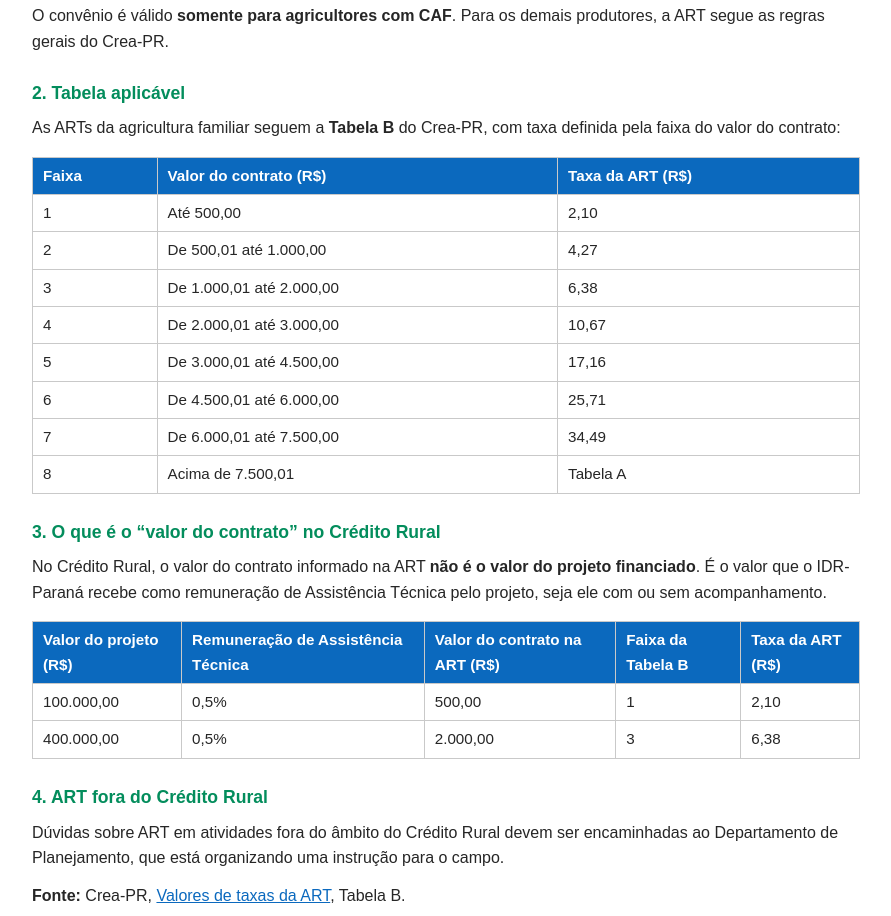
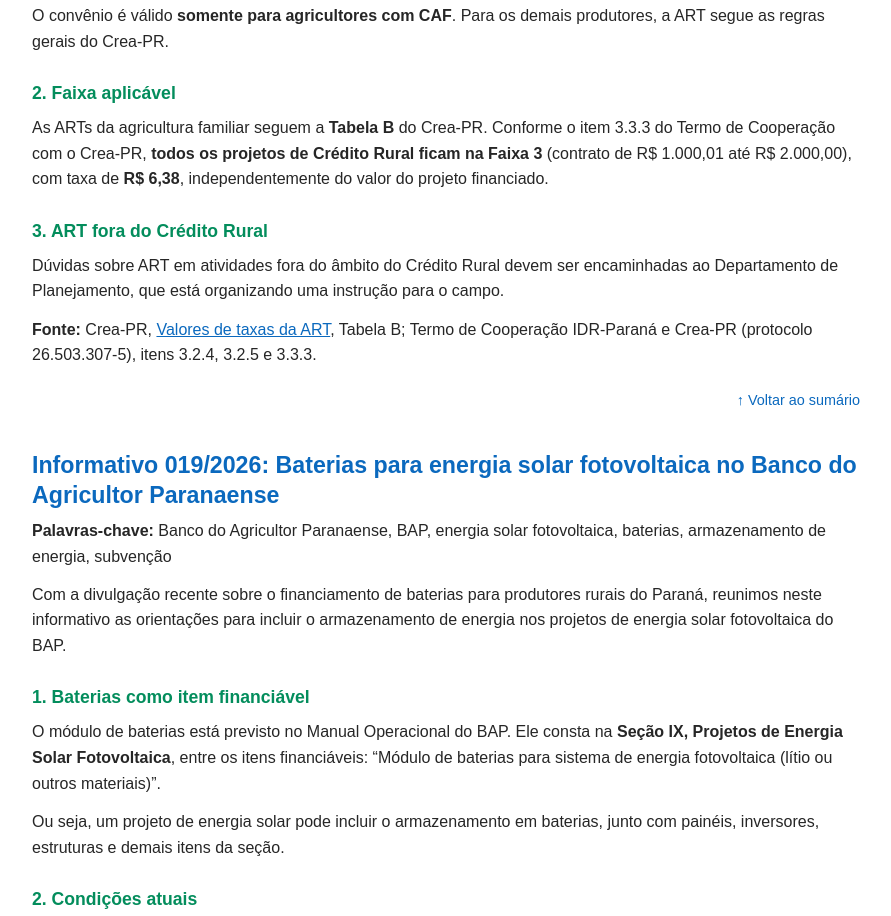
Before and after one commit to CredRur/info, a plain HTML site: page index.html in a window 1280 px wide. Shown: the part 1526-2442 px from the top of the page, without its empty margins (194-1085 px from the left). Drawn offline with Linux system fonts and the light colour scheme.

Commit message:
Informativo 020/2026: todos os projetos de Crédito Rural na Faixa 3 da Tabela B
Co-Authored-By: Claude Opus 5.5 <noreply@anthropic.com>
Claude-Session: https://claude.ai/code/session_01XyewTcx9Awhg1f7t7z5Xms

```diff
--- a/index.html
+++ b/index.html
@@ -212,99 +212,20 @@ as ARTs dos projetos de Crédito Rural na tabela de taxas correta.</p>
 <h3 id="inf-020-publico">1. Quem pode ser atendido pelo convênio</h3>
 <p>O convênio é válido <strong>somente para agricultores com CAF</strong>.
 Para os demais produtores, a ART segue as regras gerais do Crea-PR.</p>
-<h3 id="inf-020-tabela">2. Tabela aplicável</h3>
+<h3 id="inf-020-faixa">2. Faixa aplicável</h3>
 <p>As ARTs da agricultura familiar seguem a <strong>Tabela B</strong> do
-Crea-PR, com taxa definida pela faixa do valor do contrato:</p>
-<div class="tabela"><table>
-<thead>
-<tr class="header">
-<th><strong>Faixa</strong></th>
-<th><strong>Valor do contrato (R$)</strong></th>
-<th><strong>Taxa da ART (R$)</strong></th>
-</tr>
-</thead>
-<tbody>
-<tr class="odd">
-<td>1</td>
-<td>Até 500,00</td>
-<td>2,10</td>
-</tr>
-<tr class="even">
-<td>2</td>
-<td>De 500,01 até 1.000,00</td>
-<td>4,27</td>
-</tr>
-<tr class="odd">
-<td>3</td>
-<td>De 1.000,01 até 2.000,00</td>
-<td>6,38</td>
-</tr>
-<tr class="even">
-<td>4</td>
-<td>De 2.000,01 até 3.000,00</td>
-<td>10,67</td>
-</tr>
-<tr class="odd">
-<td>5</td>
-<td>De 3.000,01 até 4.500,00</td>
-<td>17,16</td>
-</tr>
-<tr class="even">
-<td>6</td>
-<td>De 4.500,01 até 6.000,00</td>
-<td>25,71</td>
-</tr>
-<tr class="odd">
-<td>7</td>
-<td>De 6.000,01 até 7.500,00</td>
-<td>34,49</td>
-</tr>
-<tr class="even">
-<td>8</td>
-<td>Acima de 7.500,01</td>
-<td>Tabela A</td>
-</tr>
-</tbody>
-</table></div>
-<h3 id="inf-020-valor">3. O que é o “valor do contrato” no Crédito Rural</h3>
-<p>No Crédito Rural, o valor do contrato informado na ART <strong>não é o
-valor do projeto financiado</strong>. É o valor que o IDR-Paraná recebe
-como remuneração de Assistência Técnica pelo projeto, seja ele com ou sem
-acompanhamento.</p>
-<div class="tabela"><table>
-<thead>
-<tr class="header">
-<th><strong>Valor do projeto (R$)</strong></th>
-<th><strong>Remuneração de Assistência Técnica</strong></th>
-<th><strong>Valor do contrato na ART (R$)</strong></th>
-<th><strong>Faixa da Tabela B</strong></th>
-<th><strong>Taxa da ART (R$)</strong></th>
-</tr>
-</thead>
-<tbody>
-<tr class="odd">
-<td>100.000,00</td>
-<td>0,5%</td>
-<td>500,00</td>
-<td>1</td>
-<td>2,10</td>
-</tr>
-<tr class="even">
-<td>400.000,00</td>
-<td>0,5%</td>
-<td>2.000,00</td>
-<td>3</td>
-<td>6,38</td>
-</tr>
-</tbody>
-</table></div>
-<h3 id="inf-020-outras">4. ART fora do Crédito Rural</h3>
+Crea-PR. Conforme o item 3.3.3 do Termo de Cooperação com o Crea-PR,
+<strong>todos os projetos de Crédito Rural ficam na Faixa 3</strong>
+(contrato de R$ 1.000,01 até R$ 2.000,00), com taxa de <strong>R$
+6,38</strong>, independentemente do valor do projeto financiado.</p>
+<h3 id="inf-020-outras">3. ART fora do Crédito Rural</h3>
 <p>Dúvidas sobre ART em atividades fora do âmbito do Crédito Rural devem
 ser encaminhadas ao Departamento de Planejamento, que está organizando
 uma instrução para o campo.</p>
 <p><strong>Fonte:</strong> Crea-PR, <a
 href="https://www.crea-pr.org.br/ws/art-anotacao-de-responsabilidade-tecnica/valores-de-taxas/">Valores
-de taxas da ART</a>, Tabela B.</p>
+de taxas da ART</a>, Tabela B; Termo de Cooperação IDR-Paraná e
+Crea-PR (protocolo 26.503.307-5), itens 3.2.4, 3.2.5 e 3.3.3.</p>
 <p class="voltar"><a href="#sumario">↑ Voltar ao sumário</a></p>
 <h2 id="inf-019">Informativo
 019/2026: Baterias para energia solar fotovoltaica no Banco do Agricultor
```
